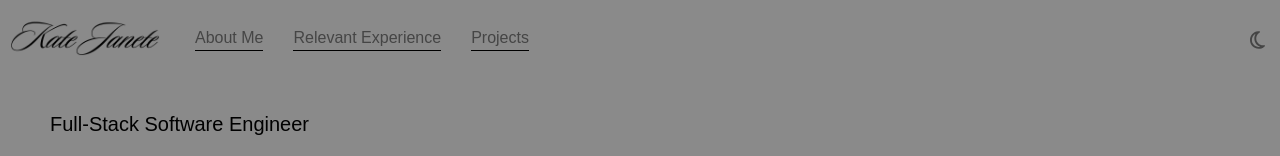
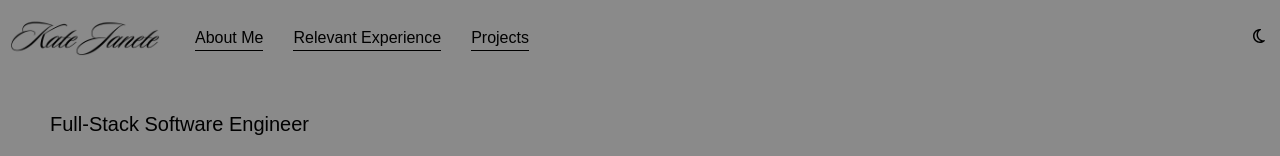
Before and after one commit to katiejnete/katejanete, a React (Vite) app: page / in a window 1280 px wide. Shown: the top 156 px of the page. Built offline with nearby package versions, Linux system fonts and the light colour scheme.

Commit message:
clean up navbar styles

```diff
--- a/src/stylesheets/NavBar.css
+++ b/src/stylesheets/NavBar.css
@@ -20,9 +20,12 @@
     position: absolute;
 }
 
-.navbar-hamburger, .navbar-moon {
+.navbar-hamburger:focus-visible, .navbar-moon:focus-visible {
     color: rgba(0, 0, 0, 0.5);
     font-size: 20px;
+    transition: color 0.3s ease;
+    outline: 4px solid #646cff;
+    outline-offset: 2px;
 }
 
 .navbar-hamburger:hover, .navbar-moon:hover {
@@ -33,7 +36,6 @@
     top: 25px;
     left: 15px;
     cursor: pointer;
-    transition: color 0.3s ease;
 }
 
 #root.night .navbar-hamburger, #root.night .navbar-moon {
@@ -73,6 +75,7 @@
     transform: translateY(100%);
     position: fixed;
     z-index: 2;
+    transition: transform 0.5s ease, opacity 0.5s ease;
 }
 
 #root.night .navbar-links a::after {
@@ -84,7 +87,6 @@
     position: absolute;
     top: 25px;
     right: 15px;
-    transition: color 0.3s ease;
 }
 
 .navbar-links.open, .navbar-links.open li {
@@ -99,13 +101,12 @@
 
 .navbar-links, .navbar-links li {
     opacity: 0;
-    transition: transform 0.5s ease, opacity 0.5s ease;
+    transform: translateY(50px);
 }
 
 .navbar-links li {
     list-style: none;
     text-align: left;
-    transform: translateY(50px);
 }
 
 .navbar-links a {
@@ -162,12 +163,14 @@
         display: none;
     }
 
-    .navbar-links a {
+    .navbar-links a:focus-visible {
         text-decoration: none;
         color: rgba(0, 0, 0, 0.5);
         position: relative;
         transition: color 0.3s ease;
         z-index: 0;
+        outline: 4px solid #646cff;
+        outline-offset: 2px;
     }
 
     .navbar-links a::after {
```
